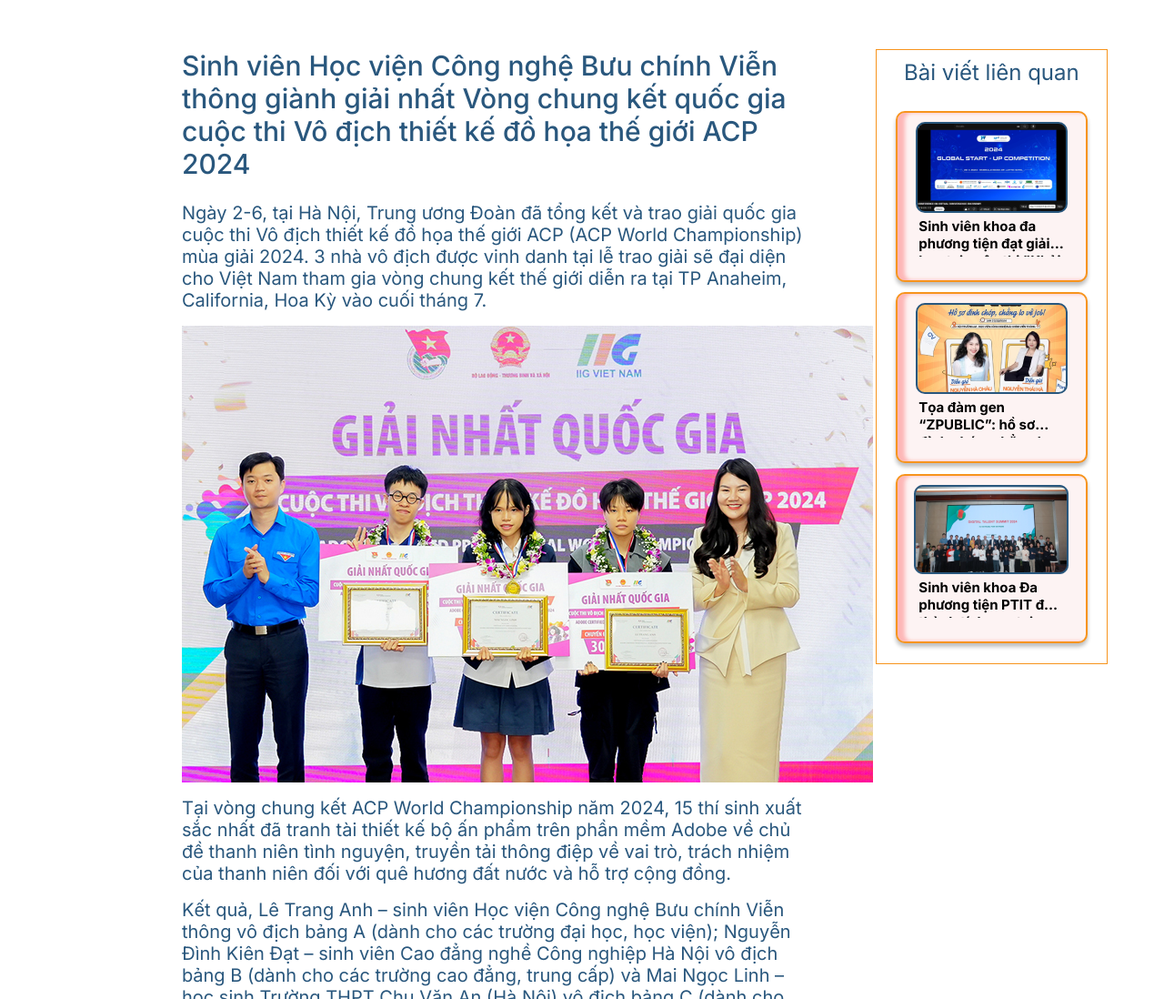
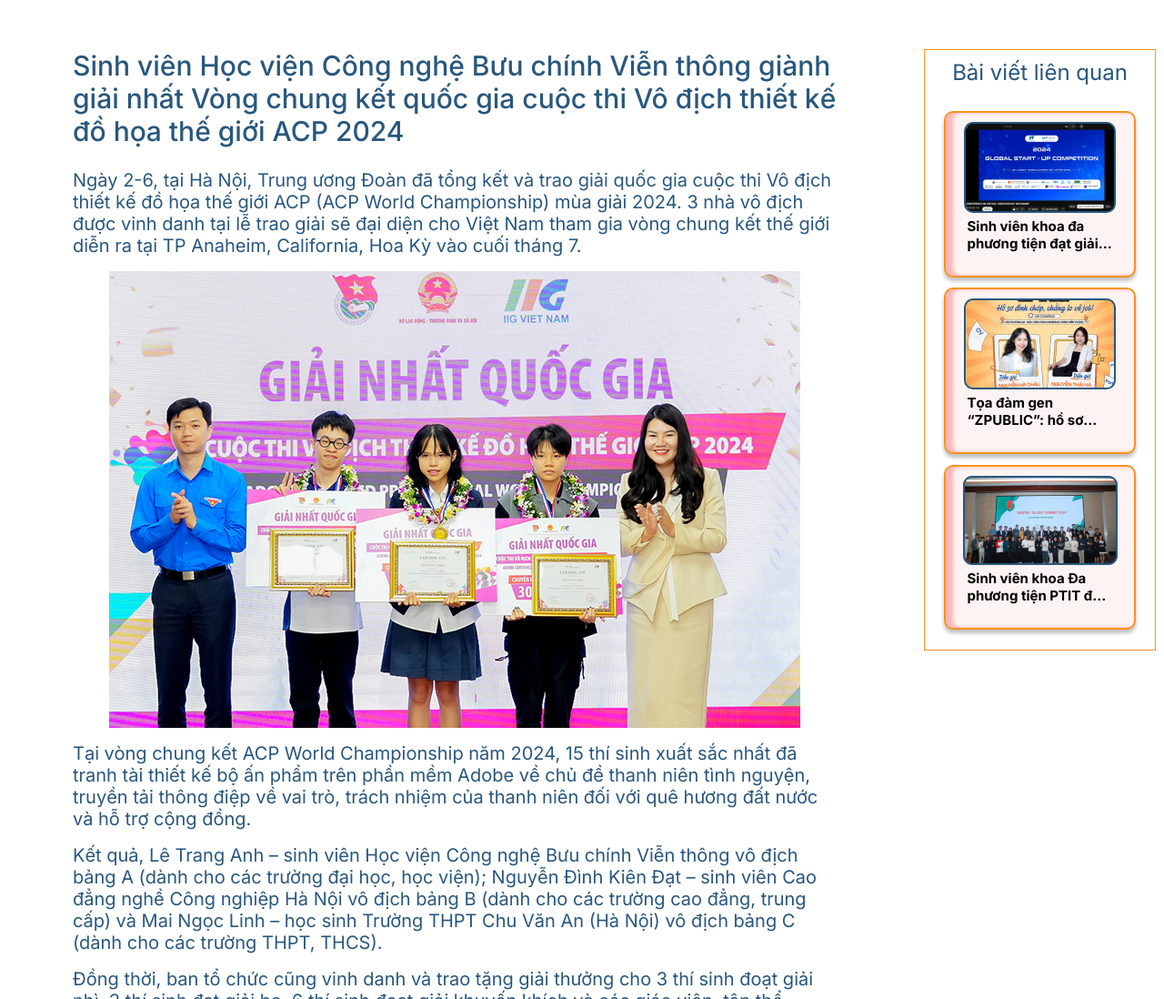
Before and after one commit to VTD4444/khoadaphuongtien-ptit, a plain HTML site: page trangtin.html in a window 1280 px wide. Shown: the part 656-1754 px from the top of the page at 91% size. Drawn offline with nearby package versions, Linux system fonts and the light colour scheme; a web font is replaced by a local one.

Commit message:
fix scripts

```diff
--- a/assets/css/style.css
+++ b/assets/css/style.css
@@ -52,11 +52,11 @@ body {
   }
   .page-content{
       display: flex;
-      padding: 90px 102px;
-      padding-left: 200px;
+      padding: 90px 0px;
+      padding-left: 10vh;
+      column-gap: 10vh;
       box-sizing: border-box;
       align-items: flex-start;
-      column-gap: 105px;
       font-family: "Manrope", serif;
     color: #000;
     font-family: Manrope;
@@ -69,6 +69,7 @@ body {
       display: flex;
       position: sticky;
       top: 10px;
+      right: 0;
       width: 290px;
       transition: top 0.3s; /* Mượt mà khi thay đổi vị trí */
       padding: 26px 8px;
@@ -467,10 +468,8 @@ text-decoration: underline;
 }
 .container_baiviet>p{
     font-size: 15px;
-    width: 80%;
     width: 160px;
     font-weight: bold;
-    height: 43px;
     overflow: hidden;
     text-overflow: ellipsis;
     display: -webkit-box;
--- a/daotao_baochi.html
+++ b/daotao_baochi.html
@@ -21,7 +21,7 @@
     <link href="https://cdnjs.cloudflare.com/ajax/libs/font-awesome/6.0.0/css/all.min.css" rel="stylesheet">
     <link rel="stylesheet" href="https://cdnjs.cloudflare.com/ajax/libs/normalize/8.0.1/normalize.min.css">
     <link rel="stylesheet" href="assets/css/Style-baochi.css">
-    <script src="/scripts/scriptdt3-baochi.js" defer></script>
+    <script src="scripts/scriptdt3-baochi.js" defer></script>
     <link rel="shortcut icon" type="image/png" href="assets/images/m1logo.png"/>
 </head>
 <script>
```
Also changed, not shown: daotao_cndpt.html (+1 -1 lines), daotao_ttdpt.html (+1 -1 lines).
